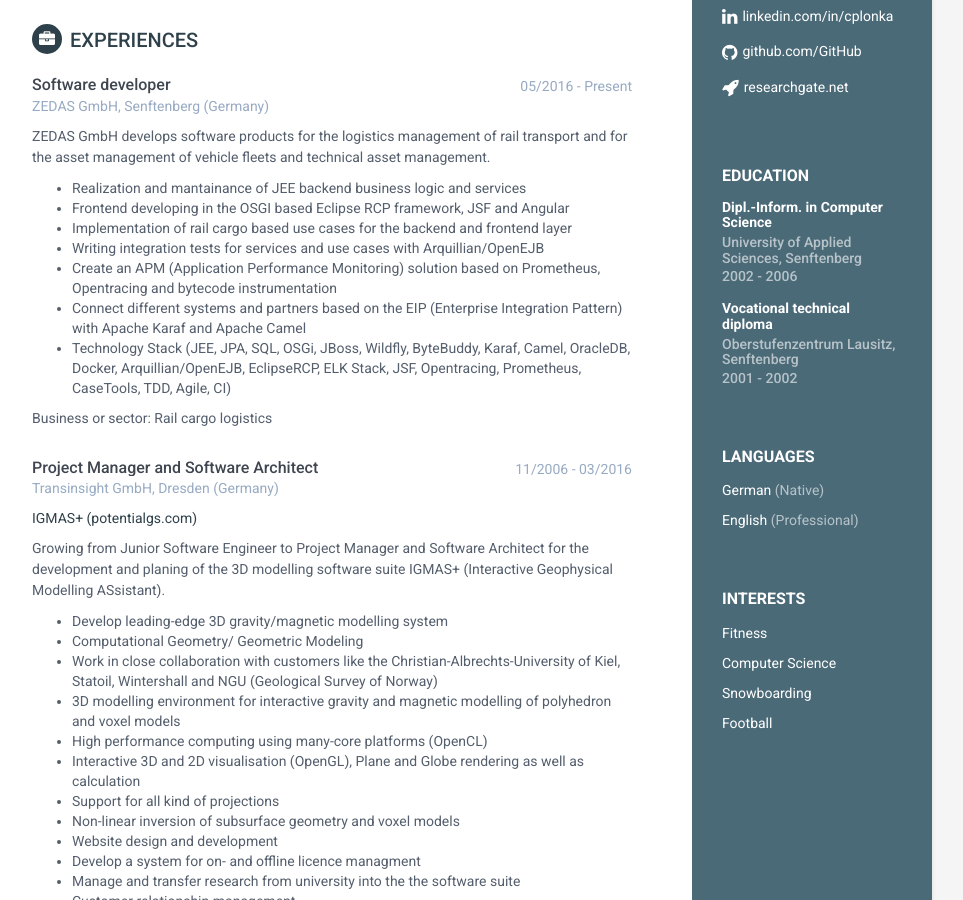
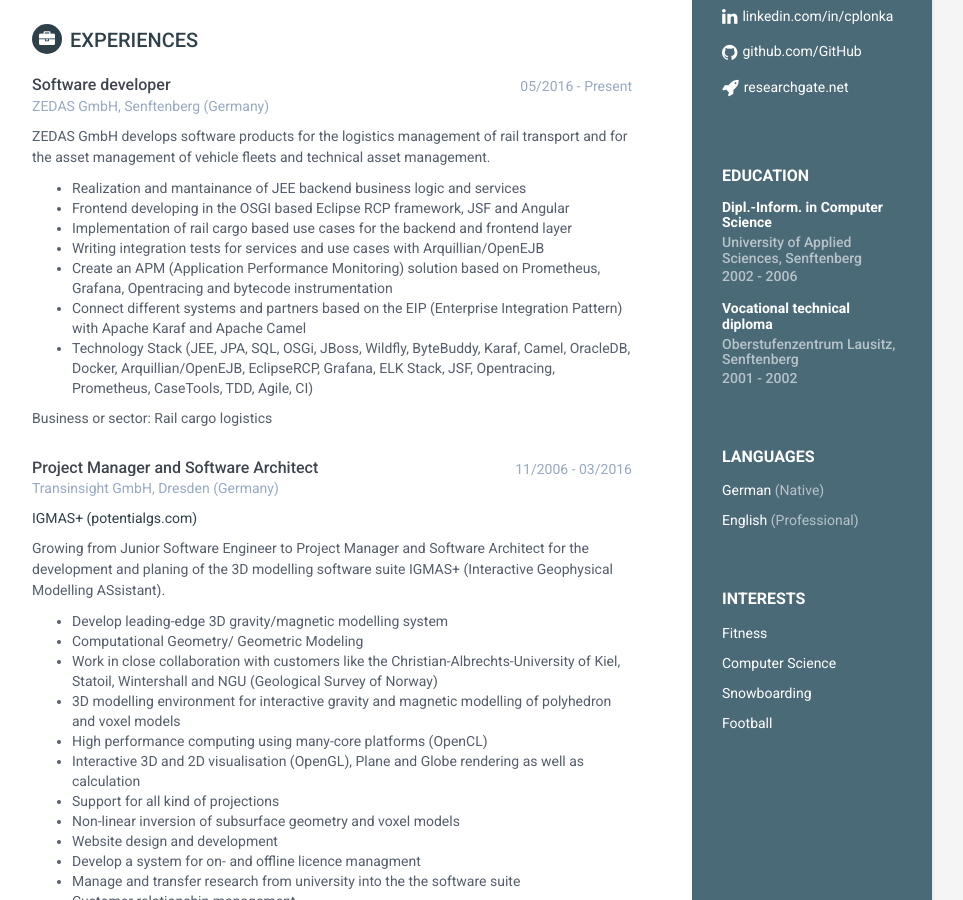
Before and after one commit to cxplonka/cxplonka.github.io, a Jekyll site: the page built from index.html, in a window 1280 px wide and 900 px high, scrolled down 384 px. Shown: the whole window, without its empty margins (188-1151 px from the left). Built offline with Jekyll 4.4.1, drawn with Linux system fonts in a browser that asks for light colours.

Commit message:
update cv

```diff
--- a/_includes/experience.html
+++ b/_includes/experience.html
@@ -16,9 +16,9 @@
                 <li>Frontend developing in the OSGI based Eclipse RCP framework, JSF and Angular</li>
                 <li>Implementation of rail cargo based use cases for the backend and frontend layer</li>
                 <li>Writing integration tests for services and use cases with Arquillian/OpenEJB</li>
-				<li>Create an APM (Application Performance Monitoring) solution based on Prometheus, Opentracing and bytecode instrumentation</li>
+				<li>Create an APM (Application Performance Monitoring) solution based on Prometheus, Grafana, Opentracing and bytecode instrumentation</li>
 				<li>Connect different systems and partners based on the EIP (Enterprise Integration Pattern) with Apache Karaf and Apache Camel</li>
-                <li>Technology Stack (JEE, JPA, SQL, OSGi, JBoss, Wildfly, ByteBuddy, Karaf, Camel, OracleDB, Docker, Arquillian/OpenEJB, EclipseRCP, ELK Stack, JSF, Opentracing, Prometheus, CaseTools, TDD, Agile, CI)</li>
+                <li>Technology Stack (JEE, JPA, SQL, OSGi, JBoss, Wildfly, ByteBuddy, Karaf, Camel, OracleDB, Docker, Arquillian/OpenEJB, EclipseRCP, Grafana, ELK Stack, JSF, Opentracing, Prometheus, CaseTools, TDD, Agile, CI)</li>
             </ul>
             <p>Business or sector: Rail cargo logistics</p>
         </div><!--//details-->
```
Also changed, not shown: 1 other file.
